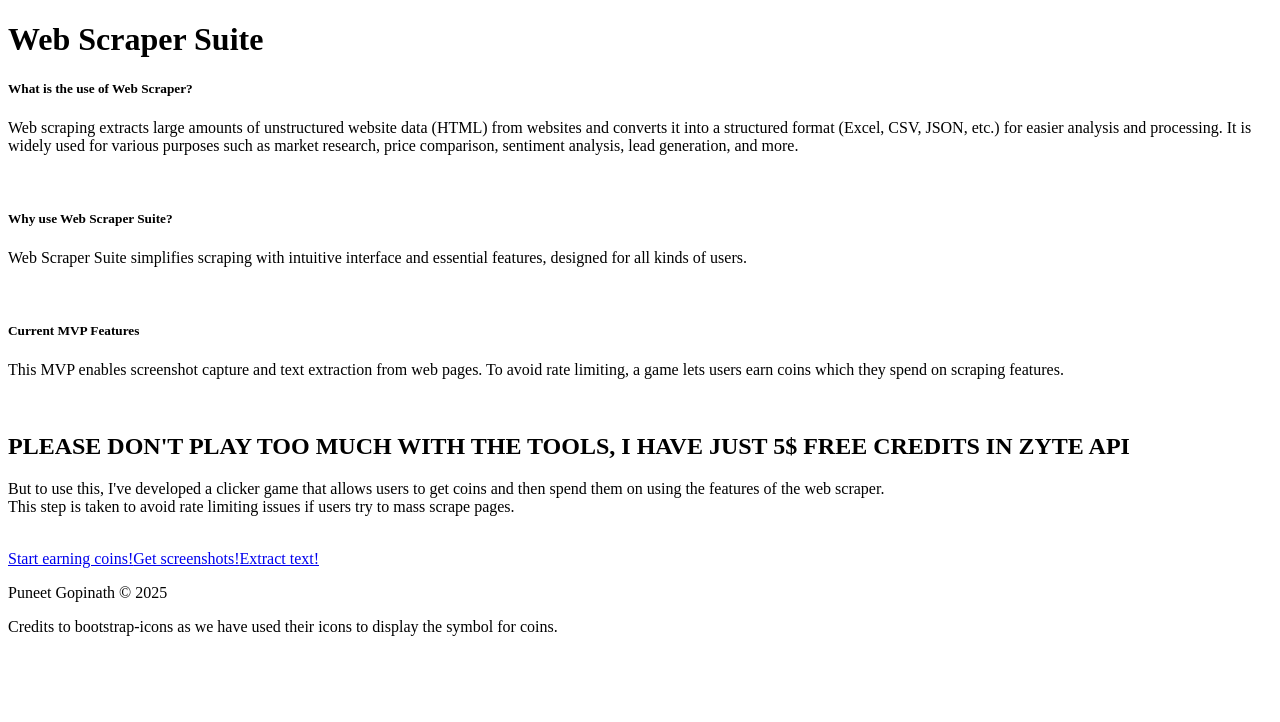
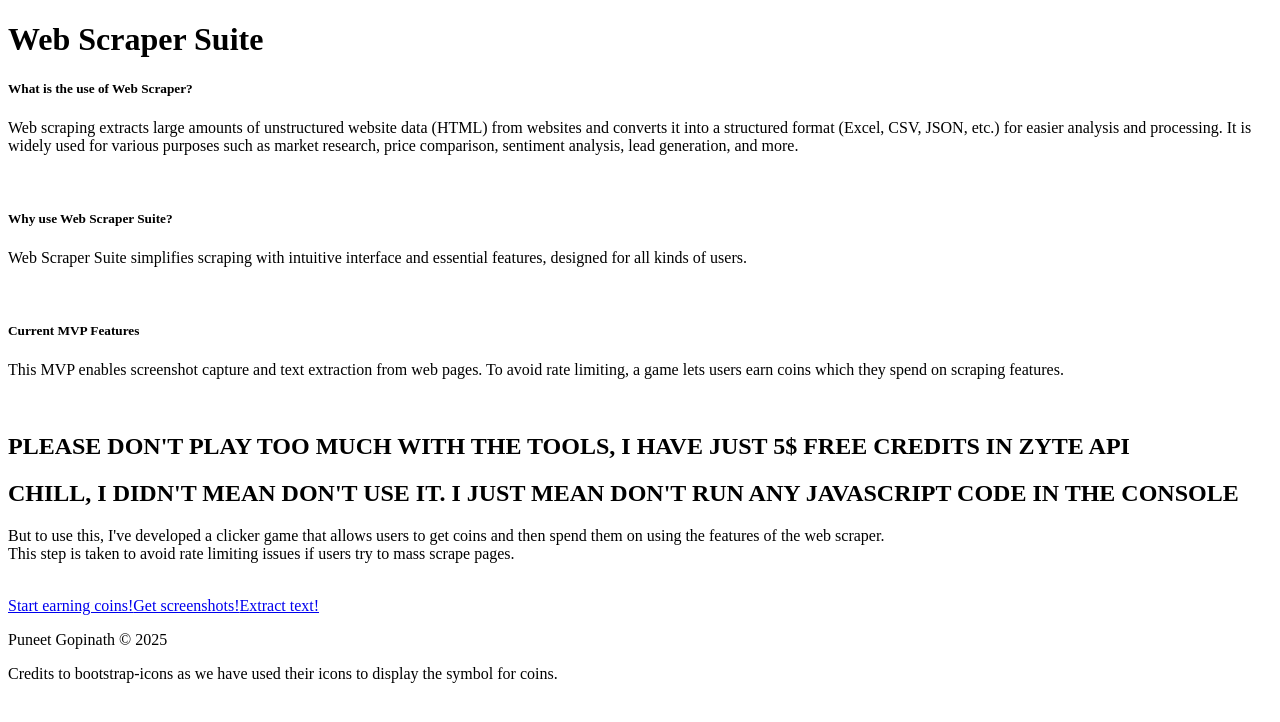
Before and after one commit to PuneetGopinath/WebScraper, a React app: page / in a window 1280 px wide. Shown: the top 722 px of the page. Built offline with nearby package versions, Linux system fonts and the light colour scheme; the HTML template or start-up script is replaced by a standard one.

Commit message:
chore: update text in Home page

```diff
--- a/src/client/components/Home.jsx
+++ b/src/client/components/Home.jsx
@@ -25,6 +25,7 @@ export default function Home() {
             </p>
             <br />
             <h2>PLEASE DON'T PLAY TOO MUCH WITH THE TOOLS, I HAVE JUST 5$ FREE CREDITS IN ZYTE API</h2>
+            <h2>CHILL, I DIDN'T MEAN DON'T USE IT. I JUST MEAN DON'T RUN ANY JAVASCRIPT CODE IN THE CONSOLE</h2>
 
             <p>But to use this, I've developed a clicker game that allows users to get coins and then spend them on using the features of the web scraper.<br />This step is taken to avoid rate limiting issues if users try to mass scrape pages.</p>
             <br />
```
